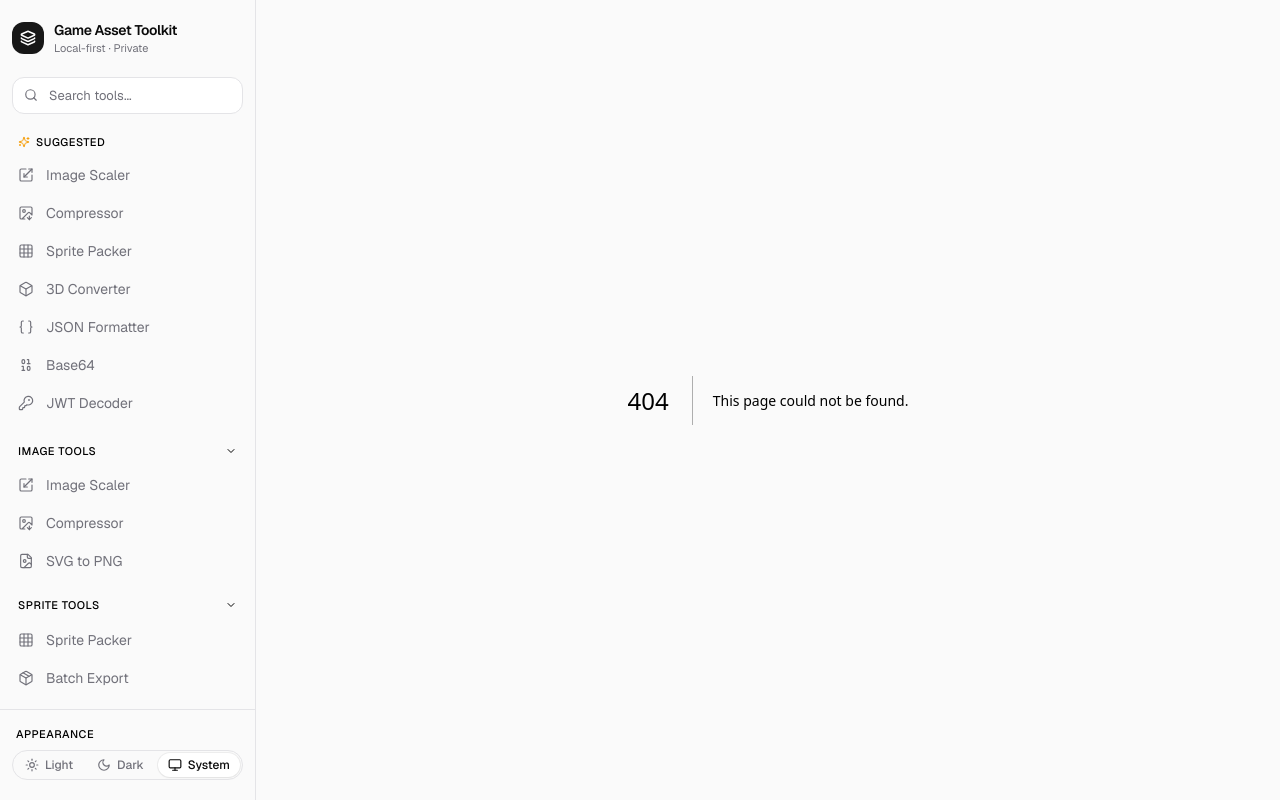
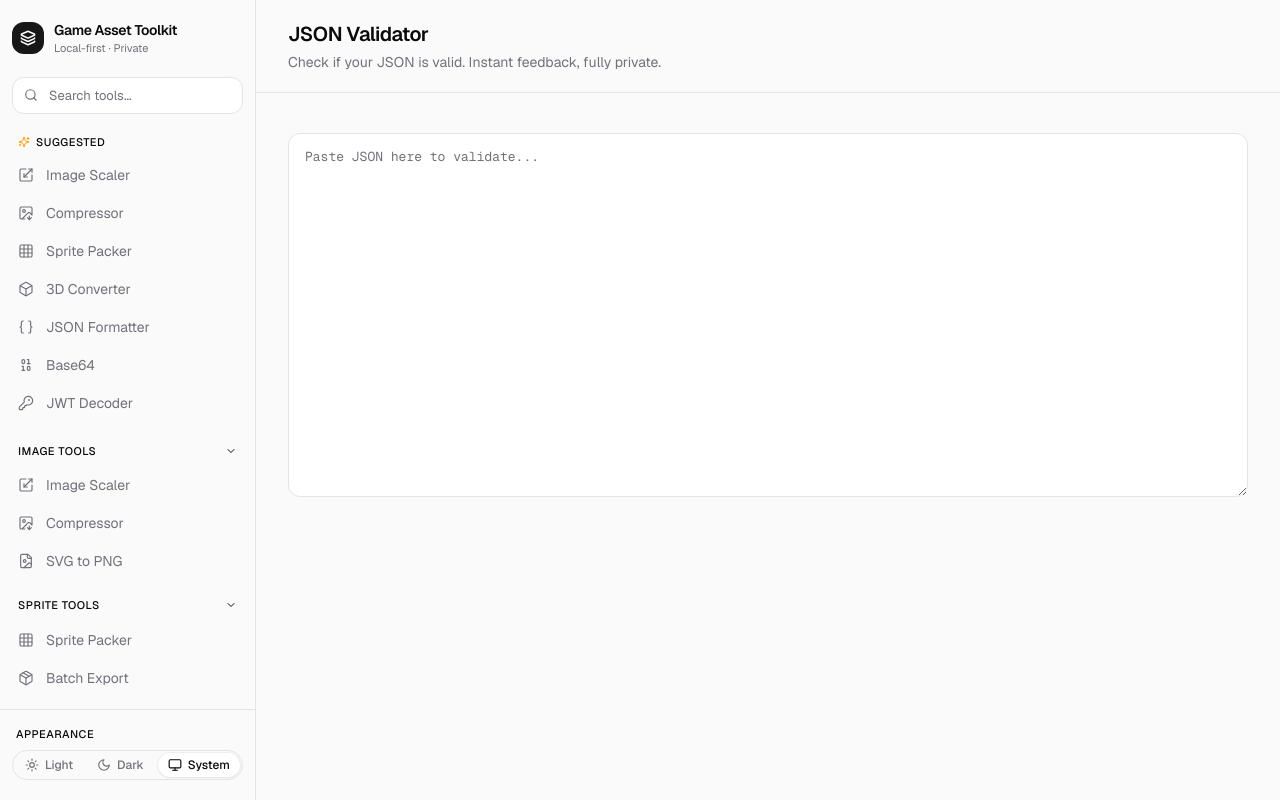
Before and after one commit to naralapraneeth11/game-asset, a Next.js app in the folder game-asset-toolkit/: page /tools/dev/json-validator in a window 1280 px wide. Before the commit this address had no page. Built offline with nearby package versions, Linux system fonts and the light colour scheme.

Commit message:
feat(dev-tools): add JSON Validator page

```diff
--- /dev/null
+++ b/game-asset-toolkit/src/app/tools/dev/json-validator/JsonValidatorClient.tsx
@@ -0,0 +1,47 @@
+"use client";
+
+import { useMemo, useState } from "react";
+import { ToolShell, CodeEditor } from "@/components/dev";
+
+export function JsonValidatorClient() {
+  const [input, setInput] = useState("");
+
+  const result = useMemo(() => {
+    if (!input.trim()) return { valid: null as boolean | null, message: "" };
+    try {
+      JSON.parse(input);
+      return { valid: true, message: "Valid JSON" };
+    } catch (e) {
+      return {
+        valid: false,
+        message: e instanceof Error ? e.message : "Invalid JSON",
+      };
+    }
+  }, [input]);
+
+  return (
+    <ToolShell
+      title="JSON Validator"
+      description="Check if your JSON is valid. Instant feedback, fully private."
+    >
+      <div className="mb-4">
+        {result.valid === true && (
+          <div className="rounded-xl border border-emerald-200 bg-emerald-50 px-4 py-3 text-sm text-emerald-800 dark:border-emerald-900/50 dark:bg-emerald-950/40 dark:text-emerald-300">
+            {result.message}
+          </div>
+        )}
+        {result.valid === false && (
+          <div className="rounded-xl border border-red-200 bg-red-50 px-4 py-3 text-sm text-red-700 dark:border-red-900/50 dark:bg-red-950/40 dark:text-red-300">
+            {result.message}
+          </div>
+        )}
+      </div>
+      <CodeEditor
+        value={input}
+        onChange={setInput}
+        rows={16}
+        placeholder='Paste JSON here to validate...'
+      />
+    </ToolShell>
+  );
+}
--- /dev/null
+++ b/game-asset-toolkit/src/app/tools/dev/json-validator/page.tsx
@@ -0,0 +1,11 @@
+import { Metadata } from "next";
+import { JsonValidatorClient } from "./JsonValidatorClient";
+
+export const metadata: Metadata = {
+  title: "JSON Validator",
+  description: "Validate JSON with clear error messages. Runs entirely in your browser.",
+};
+
+export default function Page() {
+  return <JsonValidatorClient />;
+}
```
